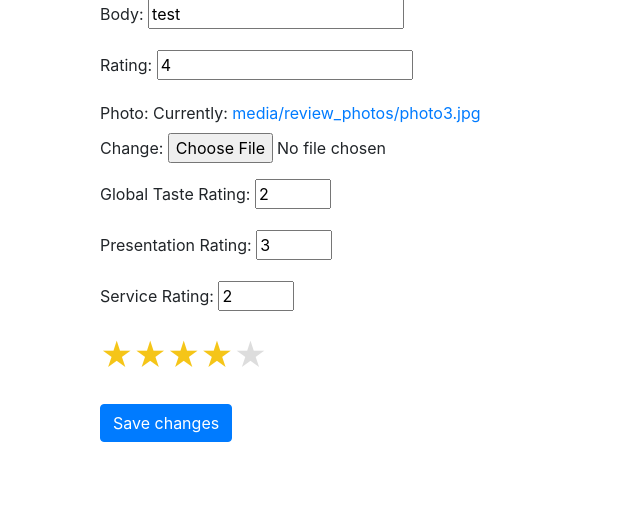
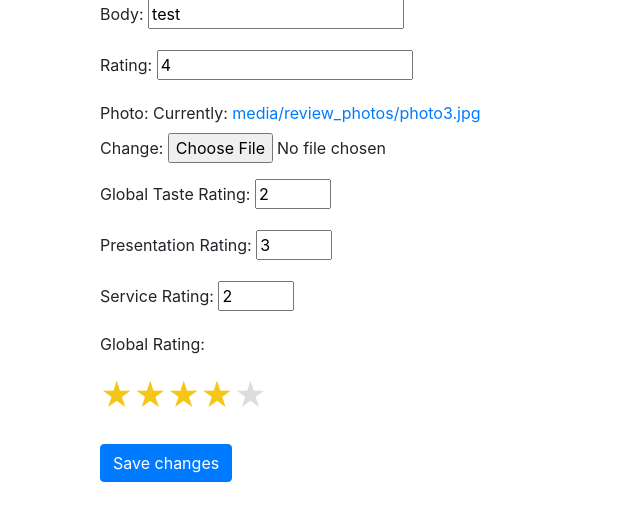
Before and after one commit to paulfersi/fork_finder, a Django app: page /edit_review/16/ in a window 1280 px wide. Shown: the part 151-672 px from the top of the page, without its empty margins (0-640 px from the left). Run offline with Django 5.2, Linux system fonts and the light colour scheme; a user stored in the database is signed in; data comes from the database, SQL or seed files in the repository; both versions use the stored data as it was after the commit; some libraries are stand-ins or nearby versions.

Commit message:
fixed differentiation between CriticReviewForm and ReviewForm

```diff
--- a/core/forms.py
+++ b/core/forms.py
@@ -2,6 +2,12 @@ from django import forms
 from .models import Review
 
 class ReviewForm(forms.ModelForm):
+    class Meta:
+        model = Review
+        fields = ['body', 'rating', 'photo']
+
+
+class CriticReviewForm(forms.ModelForm):
     taste_rating = forms.IntegerField(label='Global Taste Rating', min_value=1, max_value=5, required=False)
     presentation_rating = forms.IntegerField(label='Presentation Rating', min_value=1, max_value=5, required=False)
     service_rating = forms.IntegerField(label='Service Rating', min_value=1, max_value=5, required=False)
--- a/core/views.py
+++ b/core/views.py
@@ -2,7 +2,7 @@ from django.shortcuts import render,redirect, get_object_or_404
 from django.contrib.auth.decorators import login_required, permission_required
 from django.http import JsonResponse
 from .models import Profile,Review,Restaurant
-from .forms import ReviewForm
+from .forms import ReviewForm,CriticReviewForm
 from django.contrib.auth.models import User
 from django.contrib.auth.forms import UserCreationForm
 from django.views.generic.edit import CreateView
@@ -94,16 +94,23 @@ def search_user_view(request):
             return render(request, 'user_not_found.html', {'query': query})
     return redirect('feed')
 
-
 @method_decorator(login_required, name='dispatch')
 class AddReviewView(View):
     def get(self, request, *args, **kwargs):
-        form = ReviewForm()
+        if request.user.profile.is_culinary_critic:
+            form = CriticReviewForm()
+        else:
+            form = ReviewForm()
+
         mapbox_access_token = settings.MAPBOX_ACCESS_TOKEN
         return render(request, 'add_review.html', {'form': form, 'mapbox_access_token': mapbox_access_token})
 
     def post(self, request, *args, **kwargs):
-        form = ReviewForm(request.POST, request.FILES)
+        if request.user.profile.is_culinary_critic:
+            form = CriticReviewForm(request.POST, request.FILES)
+        else:
+            form = ReviewForm(request.POST, request.FILES)
+
         if form.is_valid():
             selected_place = json.loads(request.POST.get('selected_place', '{}'))
             place_id = selected_place.get('place_id')
@@ -129,9 +136,9 @@ class AddReviewView(View):
             # Check if the user has permission to mark a review as featured
             if request.user.profile.is_culinary_critic:
                 review.is_featured = True
-                review.taste_rating = form.cleaned_data['taste_rating']
-                review.presentation_rating = form.cleaned_data['presentation_rating']
-                review.service_rating = form.cleaned_data['service_rating']
+                review.taste_rating = form.cleaned_data.get('taste_rating')
+                review.presentation_rating = form.cleaned_data.get('presentation_rating')
+                review.service_rating = form.cleaned_data.get('service_rating')
             else:
                 review.is_featured = False
 
@@ -139,23 +146,30 @@ class AddReviewView(View):
 
             return redirect('feed')
 
-
-        return render(request, 'add_review.html', {'form': form, 'mapbox_access_token': settings.MAPBOX_ACCESS_TOKEN})
+        # If form is not valid, render the form again with errors
+        mapbox_access_token = settings.MAPBOX_ACCESS_TOKEN
+        return render(request, 'add_review.html', {'form': form, 'mapbox_access_token': mapbox_access_token})
 
 @login_required
 def edit_review(request, pk):
     review = get_object_or_404(Review, pk=pk, user=request.user)
 
     if request.method == 'POST':
-        form = ReviewForm(request.POST, request.FILES, instance=review)
+        if request.user.profile.is_culinary_critic:
+            form = CriticReviewForm(request.POST, request.FILES, instance=review)
+        else:
+            form = ReviewForm(request.POST, request.FILES, instance=review)
+
         if form.is_valid():
             form.save()
             return redirect('profile', pk=request.user.pk)
     else:
-        form = ReviewForm(instance=review)
+        if request.user.profile.is_culinary_critic:
+            form = CriticReviewForm(instance=review)
+        else:
+            form = ReviewForm(instance=review)
 
     return render(request, 'edit_review.html', {'form': form, 'review': review})
-
 @login_required
 def delete_review(request, pk):
     review = get_object_or_404(Review, pk=pk, user=request.user)
--- a/templates/edit_review.html
+++ b/templates/edit_review.html
@@ -7,6 +7,7 @@
         {% csrf_token %}
         {{ form.as_p }}
 
+        <p>Global Rating:</p>
         <div class="form-group">
             <div class="star-rating">
                 <input type="radio" id="star5" name="rating" value="5" {% if form.instance.rating == 5 %}checked{% endif %}><label for="star5" title="5 stars">&#9733;</label>
```
Also changed, not shown: db.sqlite3.
